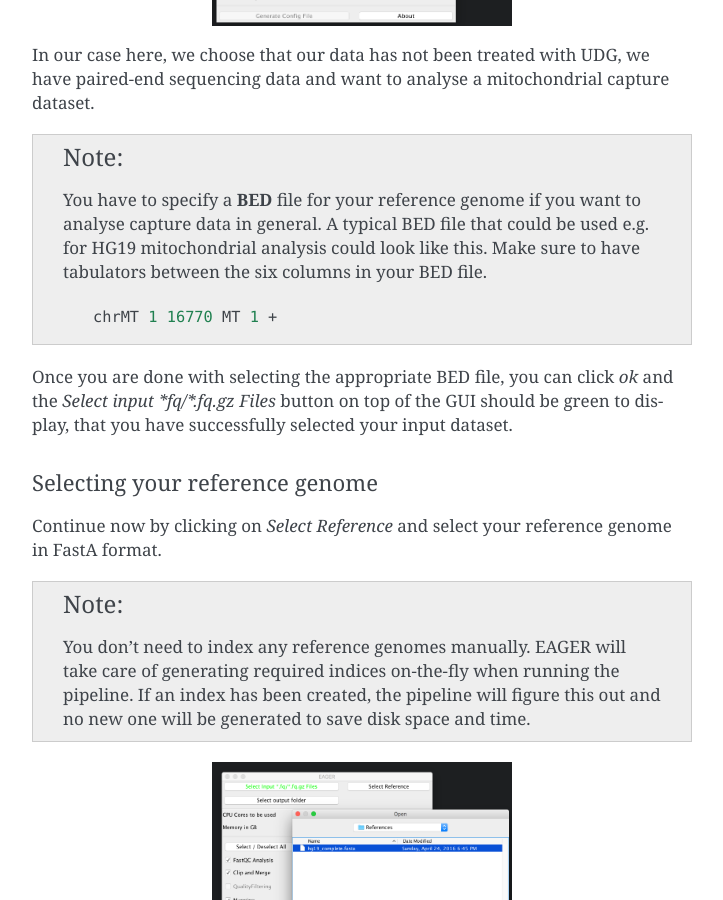
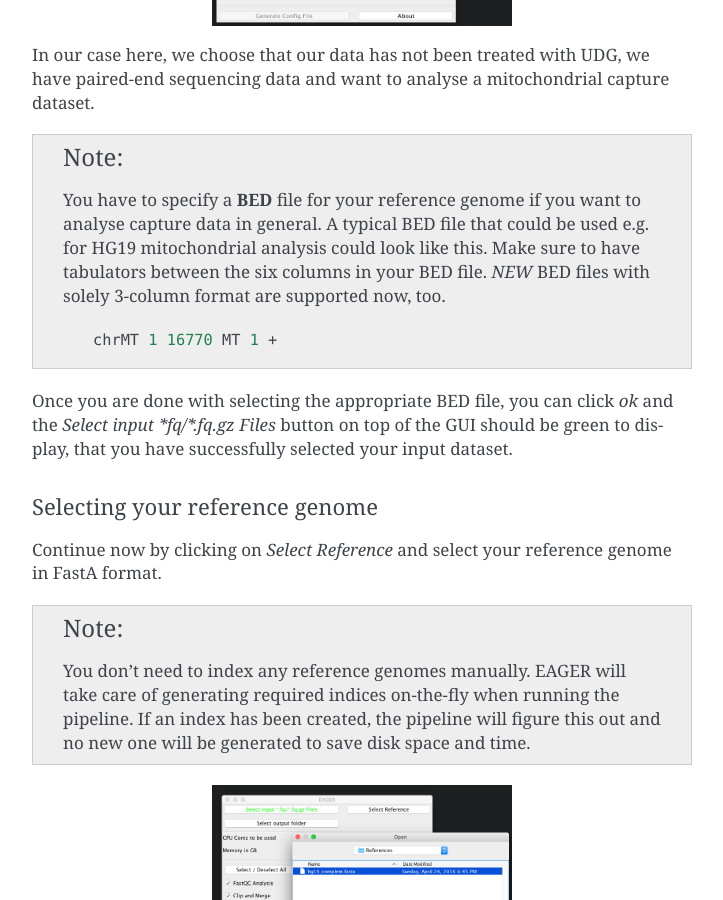
Before and after one commit to apeltzer/EAGER-GUI, a Sphinx documentation site: the page built from docs/contents/tutorials.rst, in a window 1280 px wide and 900 px high, scrolled down 2522 px. Shown: the whole window, without its empty margins (388-1111 px from the left). Built offline with Sphinx 7.4.7, drawn with Linux system fonts in a browser that asks for light colours.

Commit message:
Update tutorials.rst

```diff
--- a/docs/contents/tutorials.rst
+++ b/docs/contents/tutorials.rst
@@ -63,7 +63,7 @@ In our case here, we choose that our data has not been treated with UDG, we have
 
 .. note::
 
-  You have to specify a **BED** file for your reference genome if you want to analyse capture data in general. A typical BED file that could be used e.g. for HG19 mitochondrial analysis could look like this. Make sure to have tabulators between the six columns in your BED file.
+  You have to specify a **BED** file for your reference genome if you want to analyse capture data in general. A typical BED file that could be used e.g. for HG19 mitochondrial analysis could look like this. Make sure to have tabulators between the six columns in your BED file. *NEW* BED files with solely 3-column format are supported now, too.
 
   .. code-block:: bash
 
```
